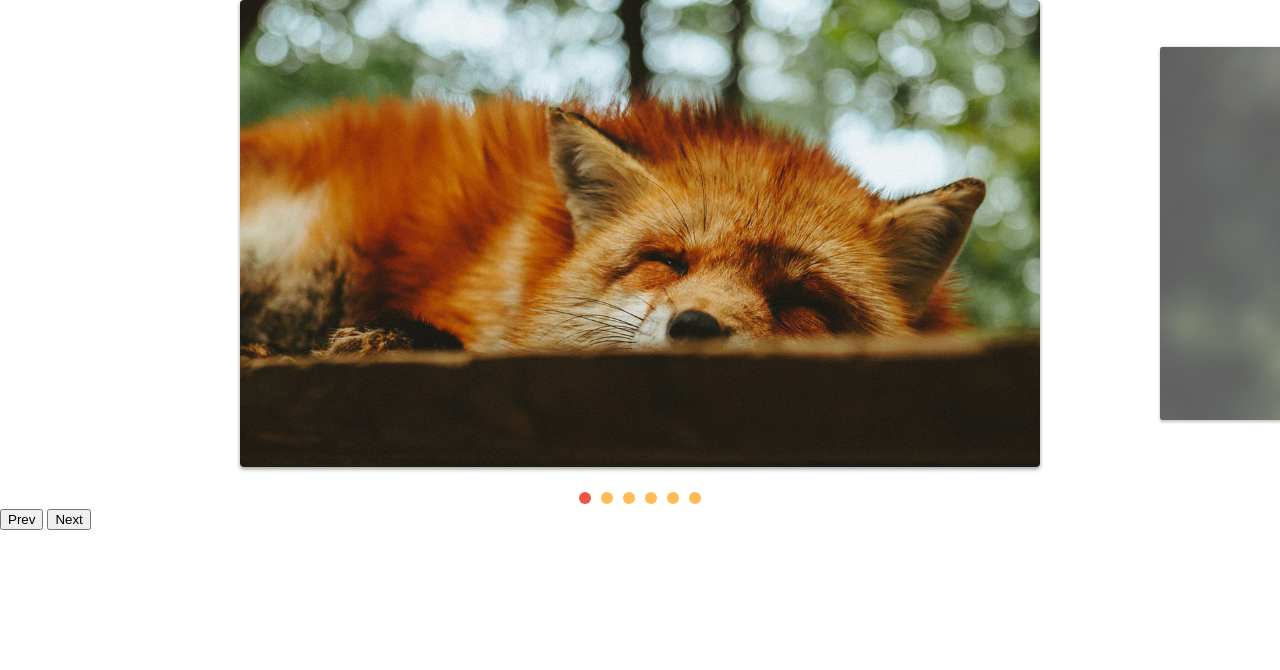
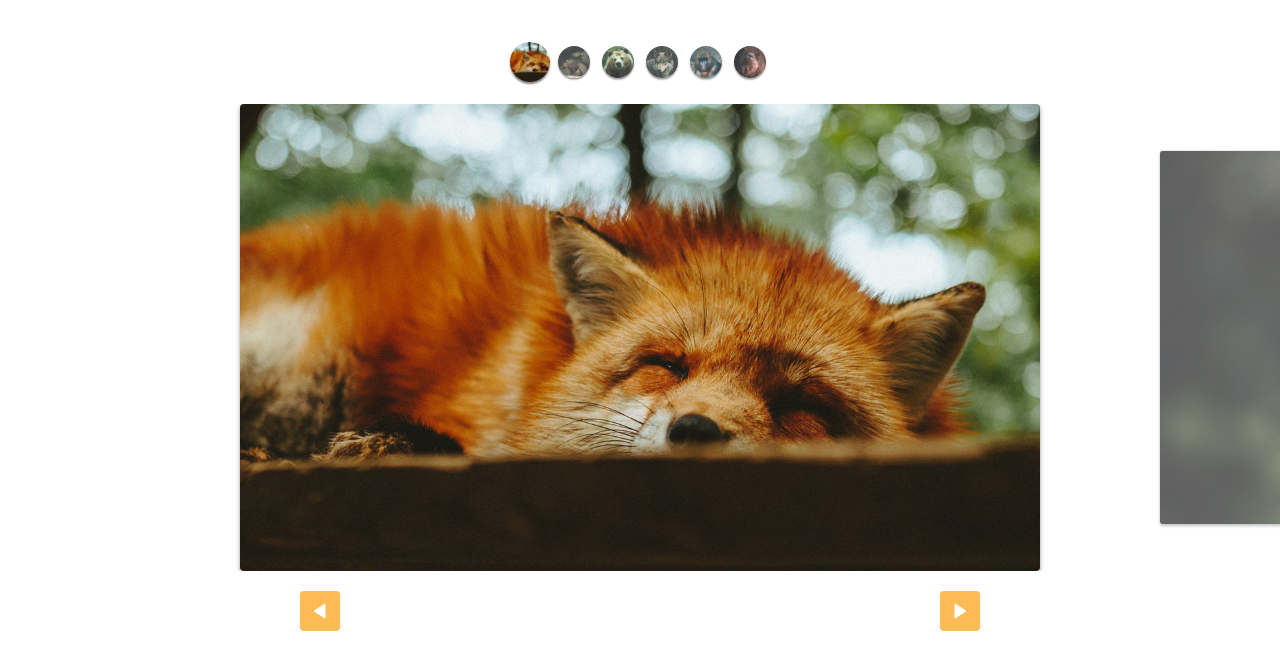
Before and after one commit to coder-fc/slide-animais, a plain HTML site: page index.html in a window 1280 px wide. Drawn offline with Linux system fonts and the light colour scheme.

Commit message:
Estilização dos botões de controles e da navegação por botão.

```diff
--- a/css/style.css
+++ b/css/style.css
@@ -33,10 +33,10 @@ img {
 
   border-radius: 4px;
   overflow: hidden;
-  box-shadow: 0 2px 4px rgba(0,0,0,.4);
-  opacity: .7;
-  transform: scale(.8);
-  transition: .4s;
+  box-shadow: 0 2px 4px rgba(0, 0, 0, 0.4);
+  opacity: 0.7;
+  transform: scale(0.8);
+  transition: 0.4s;
 }
 
 .slide li.active {
@@ -54,13 +54,58 @@ img {
   display: block;
   width: 12px;
   height: 12px;
-  background: #FB5;
+  background: #fb5;
   border-radius: 50%;
   overflow: hidden;
   text-indent: -999px;
-  margin: 5px
+  margin: 5px;
 }
 
-[data-control="slide"] li.active a, [data-control="slide"] li a:hover {
-  background: #E54;
+[data-control="slide"] li.active a,
+[data-control="slide"] li a:hover {
+  background: #e54;
 }
+
+.arrow-nav {
+  display: flex;
+  justify-content: space-around;
+  margin: 20px 0;
+}
+
+.arrow-nav button {
+  cursor: pointer;
+  border: none;
+  border-radius: 4px;
+  width: 40px;
+  height: 40px;
+  background: #fb5 url("../img/arrow.svg") center no-repeat;
+}
+
+.arrow-nav button.prev {
+  transform: rotate(-180deg);
+}
+
+.custom-controls {
+  display: flex;
+  justify-content: center;
+  margin-top: 40px;
+  flex-wrap: wrap;
+  margin-bottom: 20px;
+}
+
+.custom-controls li {
+  opacity: 0.8;
+  transform: scale(0.8);
+  width: 40px;
+  height: 40px;
+  border-radius: 50%;
+  overflow: hidden;
+  margin: 2px;
+  box-shadow: 0 2px 2px rgba(0, 0, 0, 0.5);
+  transition: 0.3s;
+}
+
+.custom-controls li.active {
+  opacity: 1;
+  transform: scale(1);
+}
--- a/index.html
+++ b/index.html
@@ -8,6 +8,14 @@
     <link rel="stylesheet" href="css/style.css">
 </head>
 <body>
+    <ul class="custom-controls">
+        <li><img src="img/foto1-thumb.jpg" alt=""></li>
+        <li><img src="img/foto2-thumb.jpg" alt=""></li>
+        <li><img src="img/foto3-thumb.jpg" alt=""></li>
+        <li><img src="img/foto4-thumb.jpg" alt=""></li>
+        <li><img src="img/foto5-thumb.jpg" alt=""></li>
+        <li><img src="img/foto6-thumb.jpg" alt=""></li>
+    </ul>
     <div class="container">
         <ul class="slide">
             <li><img src="img/foto1.jpg" alt=""></li>
@@ -19,8 +27,8 @@
         </ul>
     </div>
     <div class="arrow-nav">
-        <button class="prev">Prev</button>
-        <button class="next">Next</button>
+        <button class="prev"></button>
+        <button class="next"></button>
     </div>
     <script type="module" src="js/script.js"></script>
 </body>
--- a/js/script.js
+++ b/js/script.js
@@ -1,6 +1,6 @@
-import { SlideNav }  from "./slide.js";
+import SlideNav from "./slide.js";
 
 const slide = new SlideNav('.slide', '.container');
 slide.init();
 slide.addArrow('.prev', '.next');
-slide.controlAdd();
+slide.controlAdd('.custom-controls');
--- a/js/slide.js
+++ b/js/slide.js
@@ -144,7 +144,7 @@ export class Slide {
     }
 }
 
-export class SlideNav extends Slide {
+export default class SlideNav extends Slide {
     constructor (slide, container) {
         super(slide, container);
         this.controlEventsBind();
```
